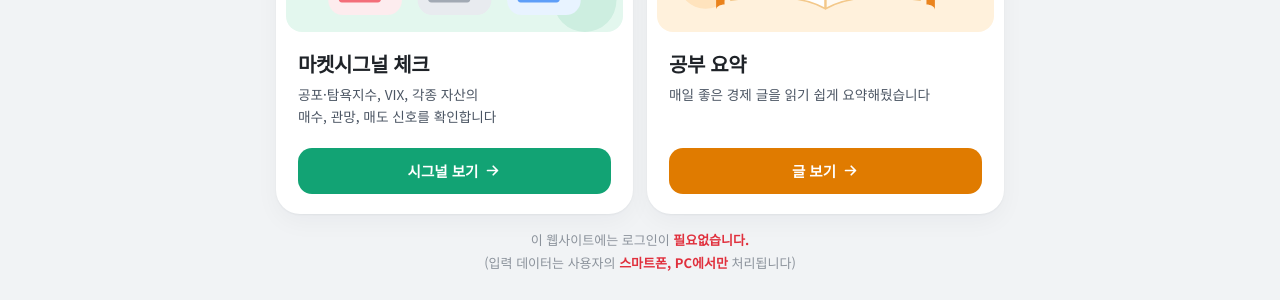
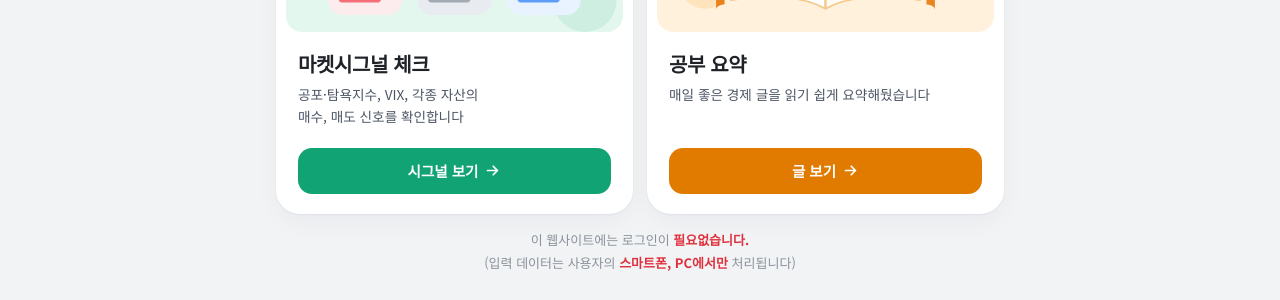
Before and after one commit to mzmzkgu/mzmzkgu.github.io, a Jekyll site: the page built from index.html, in a window 1280 px wide. Shown: the part 679-979 px from the top of the page. Built offline with Jekyll 4.4.1, drawn with Linux system fonts in a browser that asks for light colours.

Commit message:
홈 마켓시그널 카드 설명 문구 수정 (관망 제외)
Co-Authored-By: Claude Sonnet 5.5 <noreply@anthropic.com>
Claude-Session: https://claude.ai/code/session_01HnZqqtAcJR4YGqc3LY19aj

```diff
--- a/index.html
+++ b/index.html
@@ -33,7 +33,7 @@ description: 소액 재테크를 관리하기 위한 공모주 수익관리, 무
     <div class="hm-art"><img src="{{ '/assets/images/home/market-signal.svg' | relative_url }}" alt="마켓시그널을 상징하는 게이지와 신호 카드 그림" width="320" height="180"></div>
     <div class="hm-body">
       <h2 class="hm-name">마켓시그널 체크</h2>
-      <p class="hm-desc">공포·탐욕지수, VIX, 각종 자산의<br>매수, 관망, 매도 신호를 확인합니다</p>
+      <p class="hm-desc">공포·탐욕지수, VIX, 각종 자산의<br>매수, 매도 신호를 확인합니다</p>
       <div class="hm-actions">
         <a class="hm-open" href="{{ '/market/' | relative_url }}">시그널 보기<svg viewBox="0 0 24 24" aria-hidden="true"><path d="M5 12h14M13 6l6 6-6 6"/></svg></a>
       </div>
```
